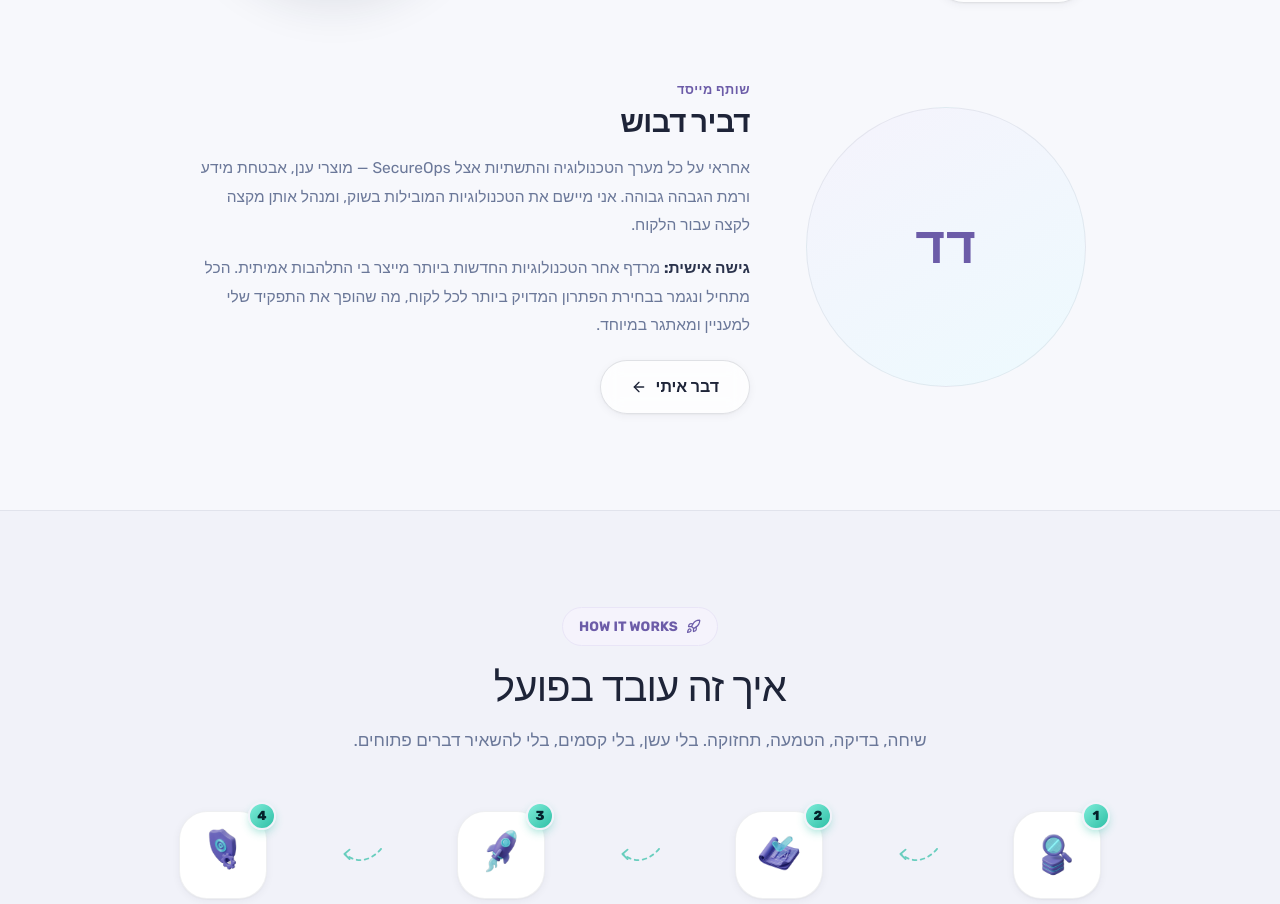
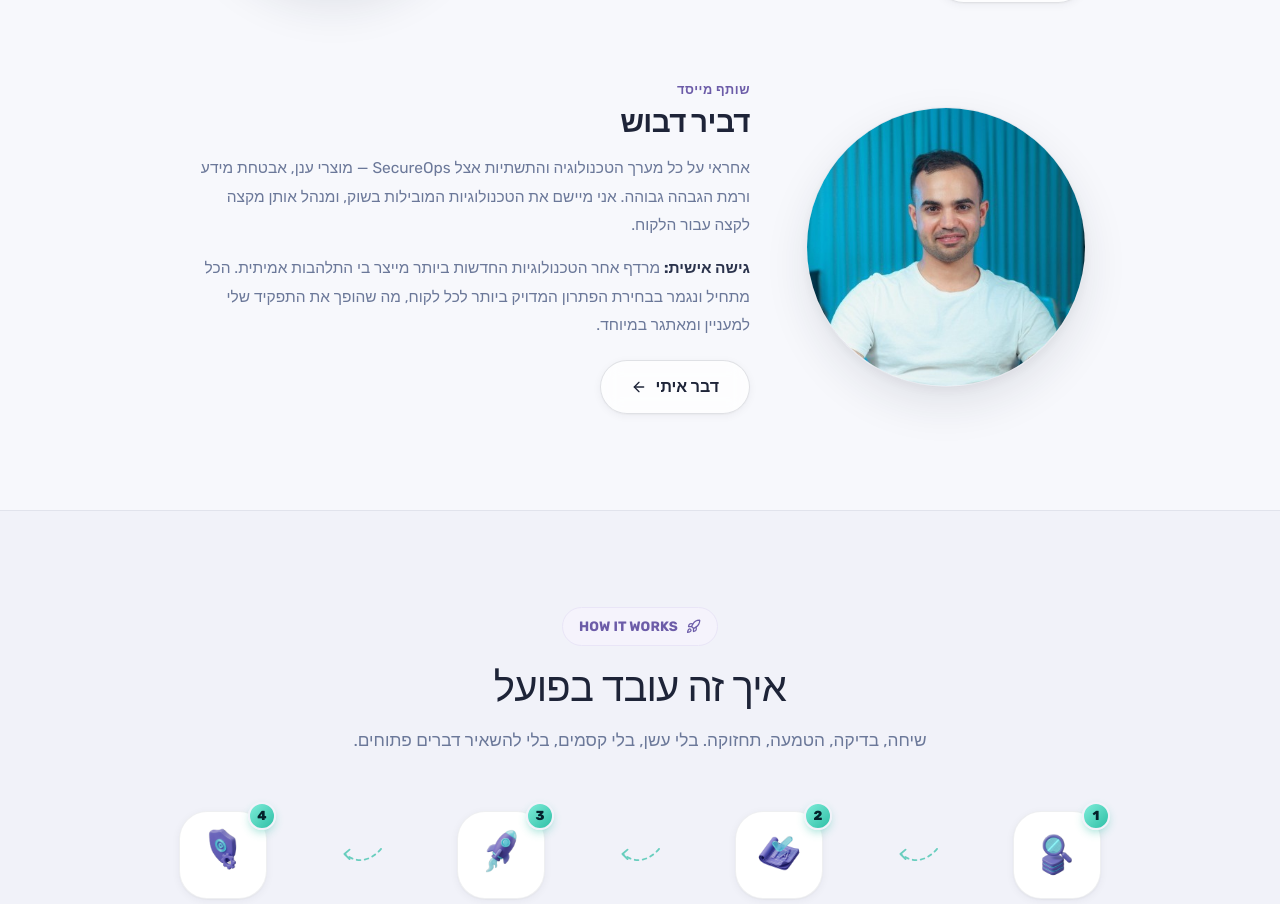
Before and after one commit to danielnotexist/SecureOps-Website, a React (Vite) app: page / in a window 1280 px wide. Shown: the part 3953-4857 px from the top of the page. Built offline with nearby package versions, Linux system fonts and the light colour scheme.

Commit message:
Add Dvir Davush's real headshot to the team section

```diff
--- a/src/App.jsx
+++ b/src/App.jsx
@@ -226,7 +226,7 @@ const team = [
     name: 'דביר דבוש',
     role: 'שותף מייסד',
     initials: 'דד',
-    photo: null,
+    photo: '/images/team/dvir.jpg',
     bio1: 'אחראי על כל מערך הטכנולוגיה והתשתיות אצל SecureOps — מוצרי ענן, אבטחת מידע ורמת הגבהה גבוהה. אני מיישם את הטכנולוגיות המובילות בשוק, ומנהל אותן מקצה לקצה עבור הלקוח.',
     bio2: 'מרדף אחר הטכנולוגיות החדשות ביותר מייצר בי התלהבות אמיתית. הכל מתחיל ונגמר בבחירת הפתרון המדויק ביותר לכל לקוח, מה שהופך את התפקיד שלי למעניין ומאתגר במיוחד.'
   }
```
Also changed, not shown: public/images/team/dvir.jpg (added), 1 other file (tests, documents, lock files or other folders).
